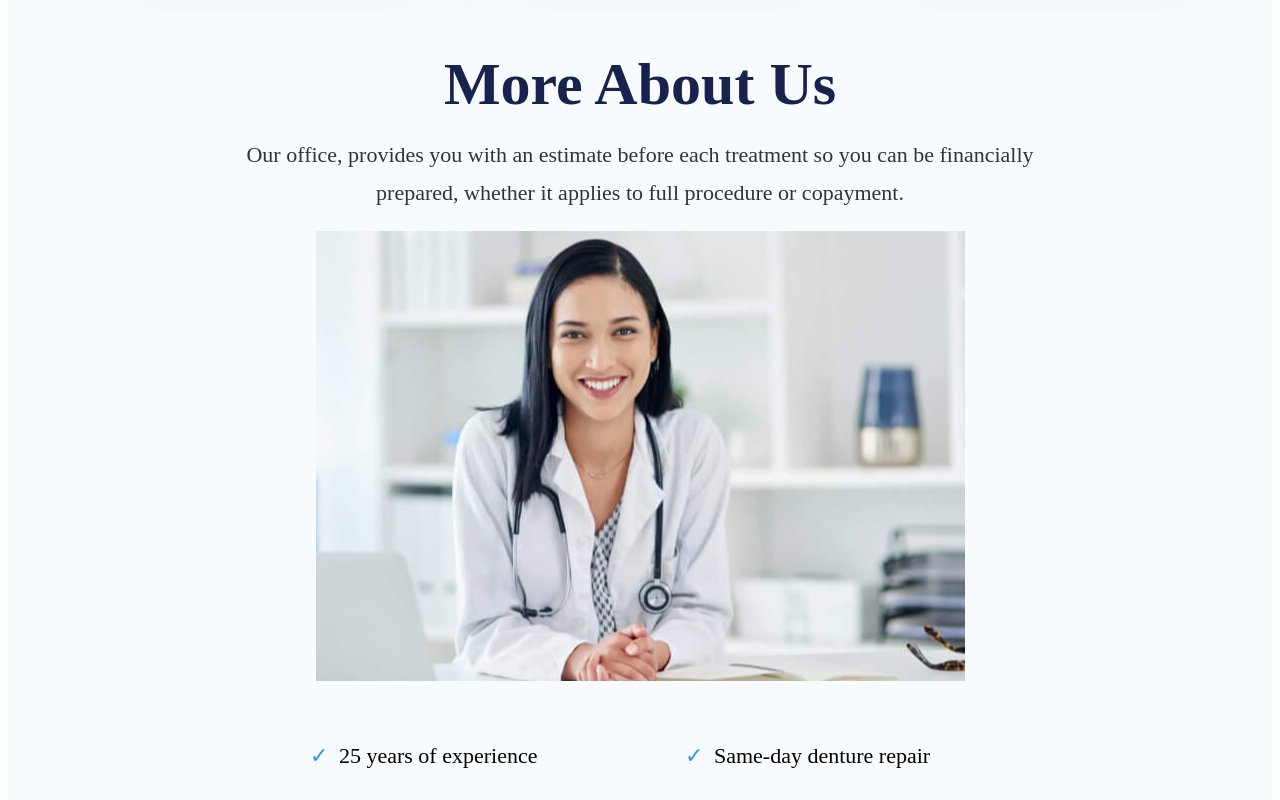
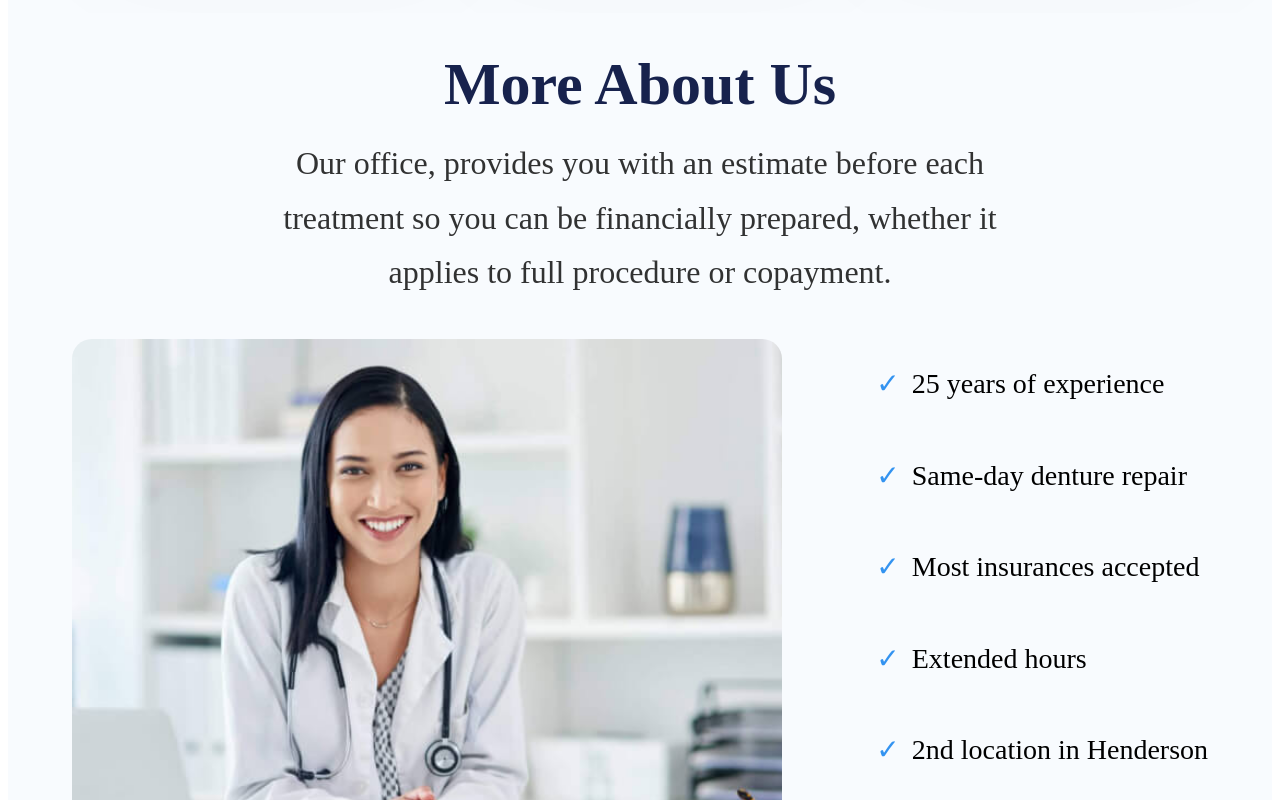
Before and after one commit to idenispankov/lake_mead_dental_next_js, a Next.js app: page / in a window 1280 px wide. Shown: the part 3500-4300 px from the top of the page. Built offline with nearby package versions, Linux system fonts and the light colour scheme.

Commit message:
more about us done - picture needed

```diff
--- a/components/MoreAboutUs/MoreAboutUs.js
+++ b/components/MoreAboutUs/MoreAboutUs.js
@@ -1,6 +1,8 @@
 import MainStyles from '../../styles/MainStyles.module.css';
 import styles from './MoreAboutUs.module.css';
 import { moreAboutUsData } from '../../data/data';
+import Image from 'next/image';
+import doctorImageDesktop from '../../public/images/doctor_ellen_desktop.jpg';
 
 export default function MoreAboutUs() {
   return (
@@ -13,7 +15,14 @@ export default function MoreAboutUs() {
           copayment.
         </p>
         <div className={styles.image_text__container}>
-          <div className={styles.section__image}></div>
+          <div className={styles.section__image}>
+            <Image
+              src={doctorImageDesktop}
+              alt='doctor ellen'
+              layout='responsive'
+              className={styles.image}
+            />
+          </div>
           <ul className={styles.section__list}>
             {moreAboutUsData.map(({ id, text }) => (
               <li key={id} className={styles.section__list_item}>
--- a/components/MoreAboutUs/MoreAboutUs.module.css
+++ b/components/MoreAboutUs/MoreAboutUs.module.css
@@ -2,10 +2,8 @@
   background: #f8fbfe;
   max-width: 1600px;
   margin: 0 auto;
-  padding: 30px;
-  padding-top: 0;
+  padding: 20px;
   overflow: hidden;
-  padding-top: 0;
 }
 
 .section__heading {
@@ -26,26 +24,24 @@
 }
 
 .section__image {
-  background: url('../../public/images/doctor_ellen_mobile.png') no-repeat
-    center;
-  min-width: 100%;
-  min-height: 250px;
+  width: 100%;
+  max-width: 500px;
   margin: 0 auto;
-  margin-bottom: 10px;
-  border-radius: 10px;
+  margin-bottom: 40px;
+}
+
+.image {
+  border-radius: 20px;
 }
 
 .section__list {
   list-style: none;
-  max-width: 420px;
+  max-width: 500px;
   margin: 0 auto;
 }
 
 .section__list_item {
-  padding: 10px;
-  max-width: 360px;
-  margin: 0 auto;
-  margin-bottom: 10px;
+  margin-bottom: 20px;
 }
 
 .section__list_item:last-child {
@@ -63,29 +59,28 @@
   margin-right: 10px;
 }
 
+@media screen and (min-width: 450px) {
+  .section__list {
+    display: grid;
+    grid-template-columns: repeat(2, 1fr);
+  }
+}
+
 @media screen and (min-width: 768px) {
+  .section {
+    padding: 30px;
+  }
+  .image_text__container {
+    display: flex;
+  }
   .section__image {
-    background: url('../../public/images/doctor_ellen_tablet.png') no-repeat
-      center;
-    min-height: 450px;
-    margin: 0 auto;
-    margin-bottom: 0;
-  }
-  .section__heading {
-    font-size: 40px;
-  }
-
-  .section__text {
-    font-size: 24px;
-    max-width: 600px;
-    margin-bottom: 0;
+    max-width: 60%;
+    margin-right: 30px;
   }
   .section__list {
-    max-width: 600px;
     display: grid;
-    grid-template-columns: repeat(2, 1fr);
+    grid-template-columns: repeat(1, 1fr);
     margin: 0 auto;
-    padding-left: 50px;
   }
   .section__list_item {
     margin: 0;
@@ -99,25 +94,28 @@
     color: #3393f0;
     margin-right: 5px;
   }
+  .section__heading {
+    font-size: 40px;
+  }
+
+  .section__text {
+    font-size: 24px;
+    max-width: 600px;
+    margin-bottom: 20px;
+  }
 }
 
 @media screen and (min-width: 1024px) {
   .section {
-    padding-top: 40px;
-  }
-  .section__image {
-    background: url('../../public/images/doctor_ellen_desktop.jpg') no-repeat
-      center;
-    min-height: 450px;
-    margin: 0 auto;
+    padding: 40px;
   }
   .section__heading {
     font-size: 60px;
   }
   .section__text {
-    font-size: 22px;
+    font-size: 32px;
     min-width: 800px;
-    margin-bottom: 20px;
+    margin-bottom: 40px;
   }
   .section__image {
     margin-bottom: 20px;
@@ -126,11 +124,8 @@
     max-width: 750px;
     justify-content: space-evenly;
   }
-  .section__list_item {
-    padding: 20px;
-  }
   .section__list_item_text {
-    font-size: 22px;
+    font-size: 28px;
     min-width: 310px;
   }
 }
```
